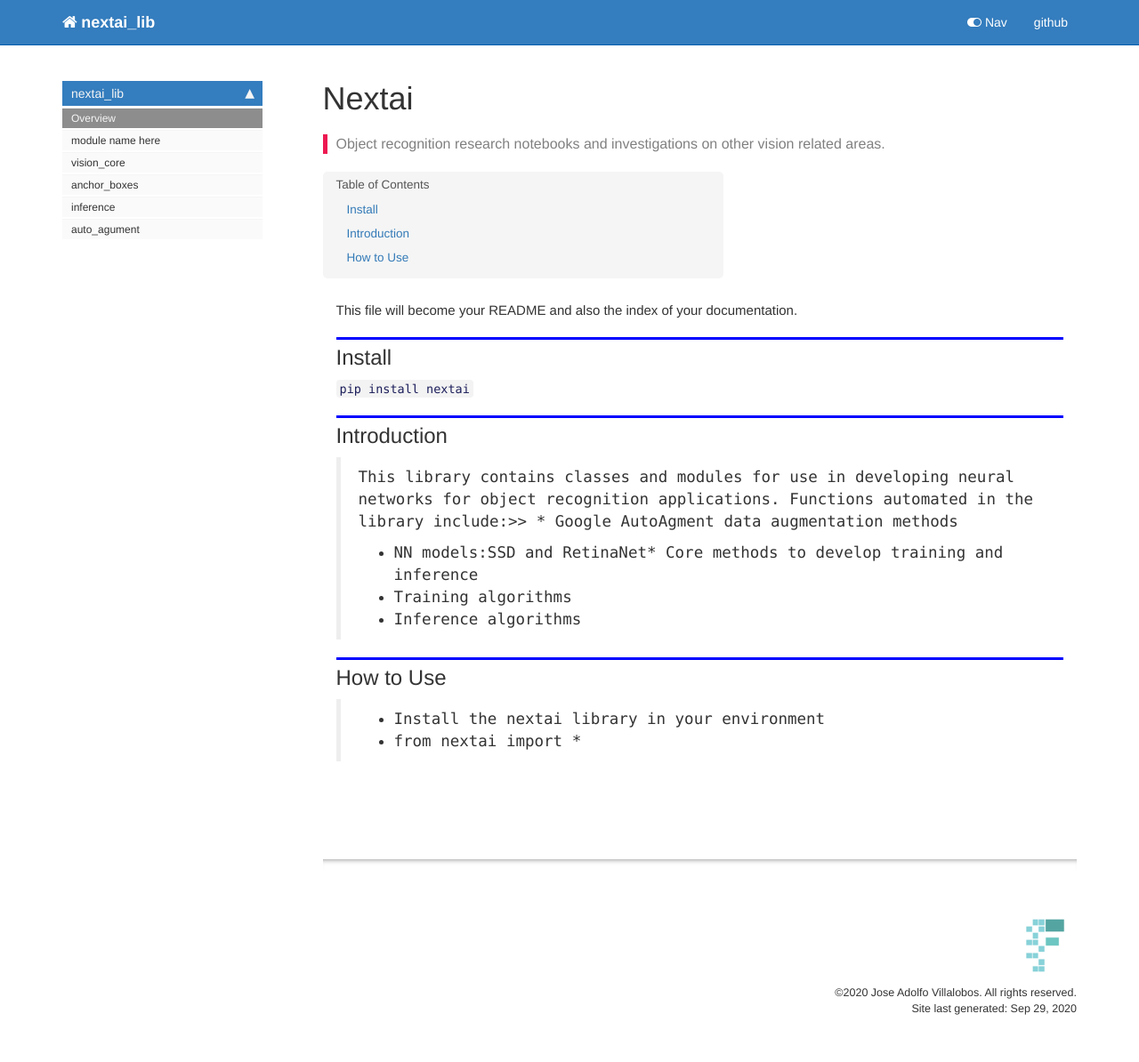
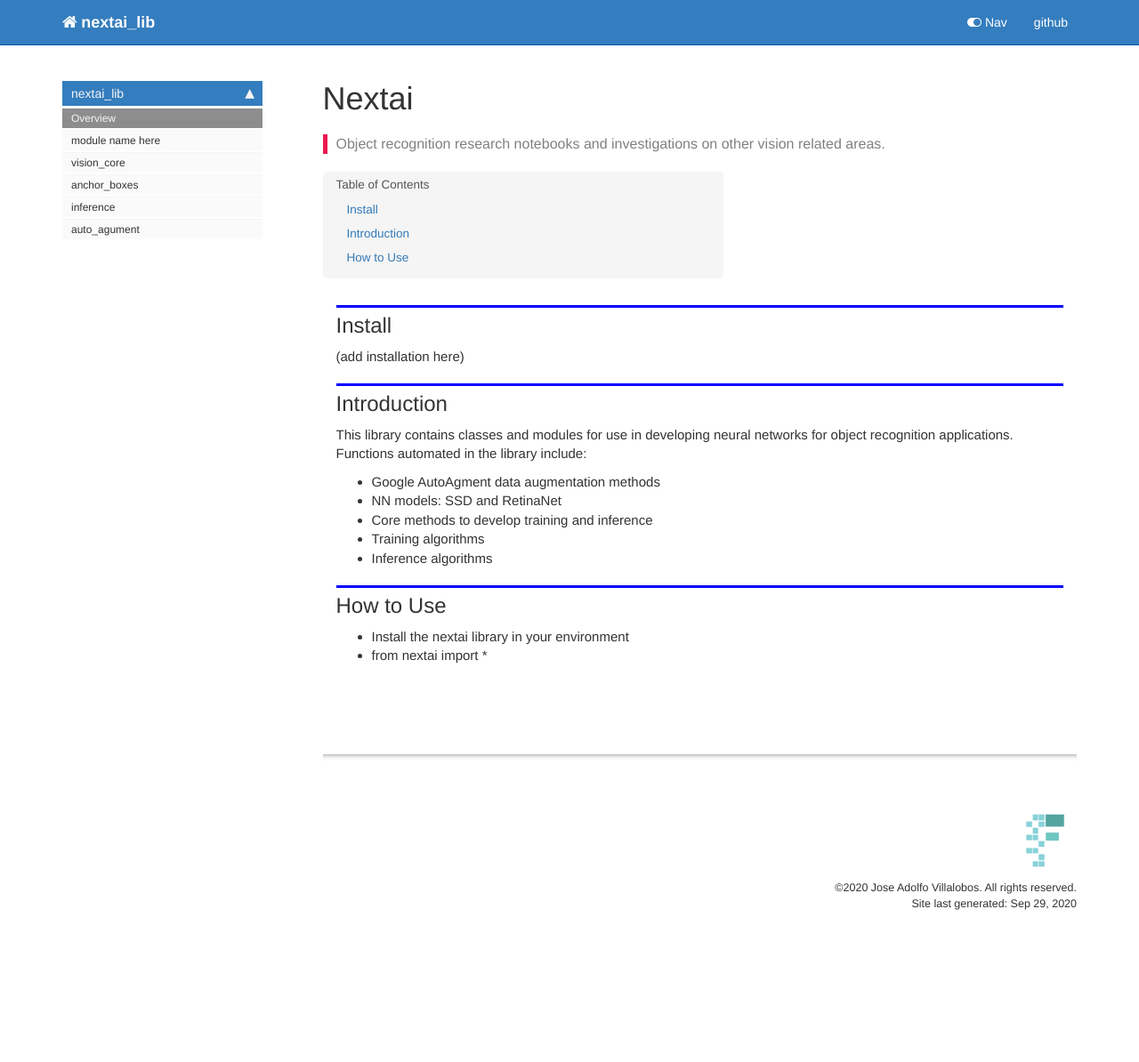
Before and after one commit to jav0927/nextai, a Jekyll site: the page built from docs/index.html, in a window 1280 px wide. Shown: the whole page at 89% size. Built offline with Jekyll 4.4.1, drawn with Linux system fonts in a browser that asks for light colours; nearby versions of some CDN libraries; comment, search, counter and statistics services are not loaded; after the commit the page ends 1075 px from its top, so only the background shows below that.

Commit message:
fixed indel.ipybn

```diff
--- a/docs/index.html
+++ b/docs/index.html
@@ -31,45 +31,32 @@ nb_path: "index.ipynb"
 
 <div class="cell border-box-sizing text_cell rendered"><div class="inner_cell">
 <div class="text_cell_render border-box-sizing rendered_html">
-<p>This file will become your README and also the index of your documentation.</p>
+<h2 id="Install">Install<a class="anchor-link" href="#Install"> </a></h2><p>(add installation here)</p>
 
 </div>
 </div>
 </div>
 <div class="cell border-box-sizing text_cell rendered"><div class="inner_cell">
 <div class="text_cell_render border-box-sizing rendered_html">
-<h2 id="Install">Install<a class="anchor-link" href="#Install"> </a></h2>
-</div>
-</div>
-</div>
-<div class="cell border-box-sizing text_cell rendered"><div class="inner_cell">
-<div class="text_cell_render border-box-sizing rendered_html">
-<p><code>pip install nextai</code></p>
+<h2 id="Introduction">Introduction<a class="anchor-link" href="#Introduction"> </a></h2><p>This library contains classes and modules for use in developing neural networks for object recognition applications.
+Functions automated in the library include:</p>
+<ul>
+<li>Google AutoAgment data augmentation methods</li>
+<li>NN models: SSD and RetinaNet</li>
+<li>Core methods to develop training and inference </li>
+<li>Training algorithms</li>
+<li>Inference algorithms</li>
+</ul>
 
 </div>
 </div>
 </div>
 <div class="cell border-box-sizing text_cell rendered"><div class="inner_cell">
 <div class="text_cell_render border-box-sizing rendered_html">
-<h2 id="Introduction">Introduction<a class="anchor-link" href="#Introduction"> </a></h2><blockquote><p>This library contains classes and modules for use in developing neural networks for object recognition applications.
-Functions automated in the library include:&gt;&gt; *   Google AutoAgment data augmentation methods</p>
-<ul>
-<li>NN models:SSD and RetinaNet*   Core methods to develop training and inference </li>
-<li>Training algorithms</li>
-<li>Inference algorithms</li>
-</ul>
-</blockquote>
-
-</div>
-</div>
-</div>
-<div class="cell border-box-sizing text_cell rendered"><div class="inner_cell">
-<div class="text_cell_render border-box-sizing rendered_html">
-<h2 id="How-to-Use">How to Use<a class="anchor-link" href="#How-to-Use"> </a></h2><blockquote><ul>
+<h2 id="How-to-Use">How to Use<a class="anchor-link" href="#How-to-Use"> </a></h2><ul>
 <li>Install the nextai library in your environment</li>
 <li>from nextai import *</li>
 </ul>
-</blockquote>
 
 </div>
 </div>
```
Also changed, not shown: README.md, 2 other files.
